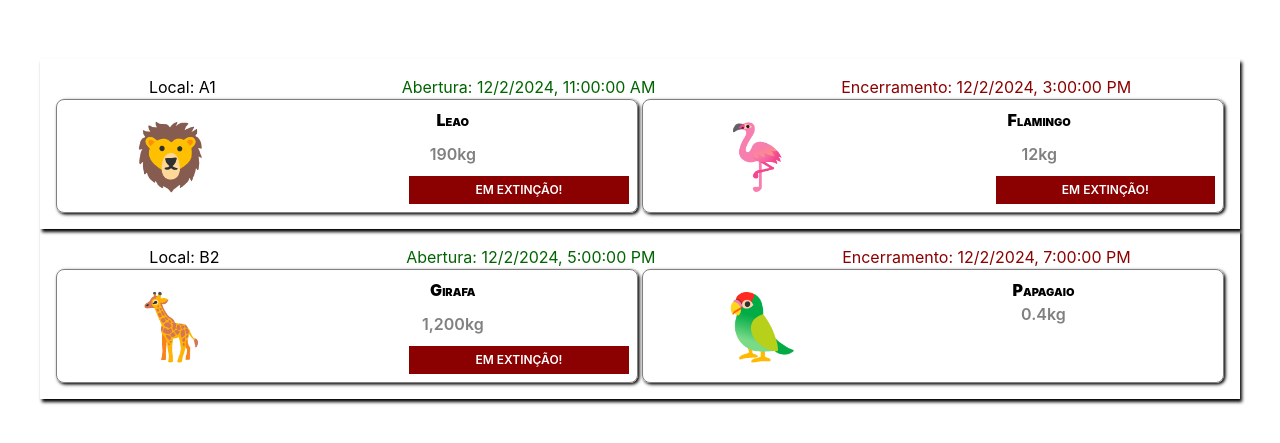
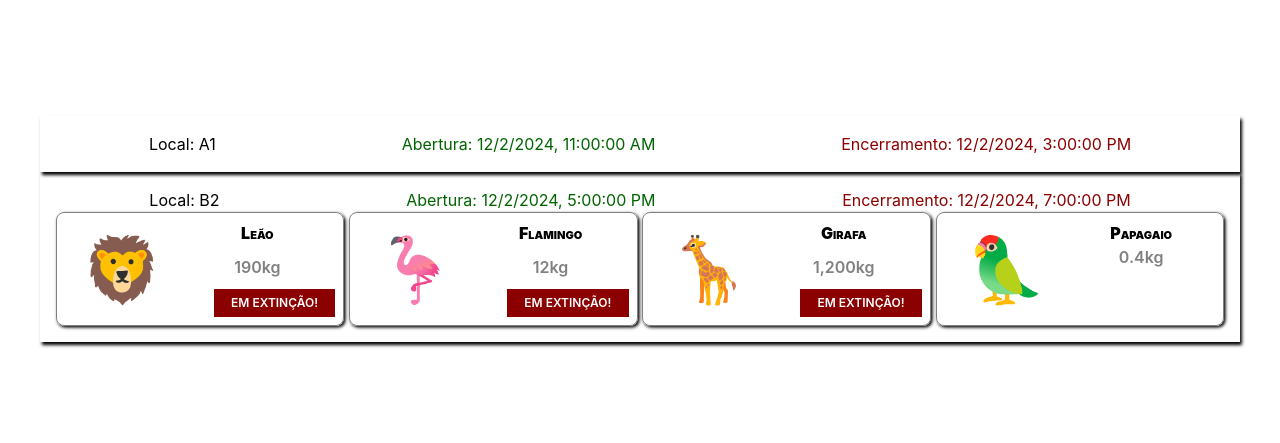
Before and after one commit to ufjf-dcc207/ufjf-dcc207-2024-3-a-atv03-PedroMuniz10, a React (Vite) app: page / in a window 1280 px wide. Shown: the part 171-614 px from the top of the page. Built offline with nearby package versions, Linux system fonts and the light colour scheme.

Commit message:
continuando App.tsx

```diff
--- a/src/App.tsx
+++ b/src/App.tsx
@@ -1,27 +1,42 @@
 import "./App.css";
 import Animal from "./Animal";
 import Exibicao from "./Exibicao";
+import {  ReactNode } from "react";
+
+type AnimaisTupleType = [string, string, number, boolean];
+
+const ANIMAIS: AnimaisTupleType[] = [
+  ["🦁", "Leão", 190.0, true],
+  ["🦩", "Flamingo", 12.0, true],
+  ["🦒", "Girafa", 1200.0, true],
+  ["🦜", "Papagaio", 0.4, false],
+];
 
 function App(){
+  const exA1: ReactNode[] = [];
+  const exB2: ReactNode[] = ANIMAIS.map((animal) => (
+    <Animal
+      key={animal[1]}
+      icone={animal[0]}
+      nome={animal[1]}
+      peso={animal[2]}
+      emExtincao={animal[3]}
+    />
+  ));
+
   return (
     <div className="app">
       <Exibicao
         inicio={new Date("2024-12-02T08:00:00.000-03:00")}
         fim={new Date("2024-12-02T12:00-03:00")}
         local="A1"
-      >
-          <Animal icone="🦁" nome="Leao" peso={190.0} emExtincao={true} />
-          <Animal icone="🦩" nome="Flamingo" peso={12.0} emExtincao={true} />
-      </Exibicao>
+      >{exA1}</Exibicao>
 
       <Exibicao
         inicio={new Date("2024-12-02T14:00-03:00")}
         fim={new Date("2024-12-02T16:00-03:00")}
         local="B2"
-      >
-          <Animal icone="🦒" nome="Girafa" peso={1200.0} emExtincao={true} />
-          <Animal icone="🦜" nome="Papagaio" peso={0.4} emExtincao={false} />
-      </Exibicao>
+      >{exB2}</Exibicao>
     </div>
   );
 }
```
